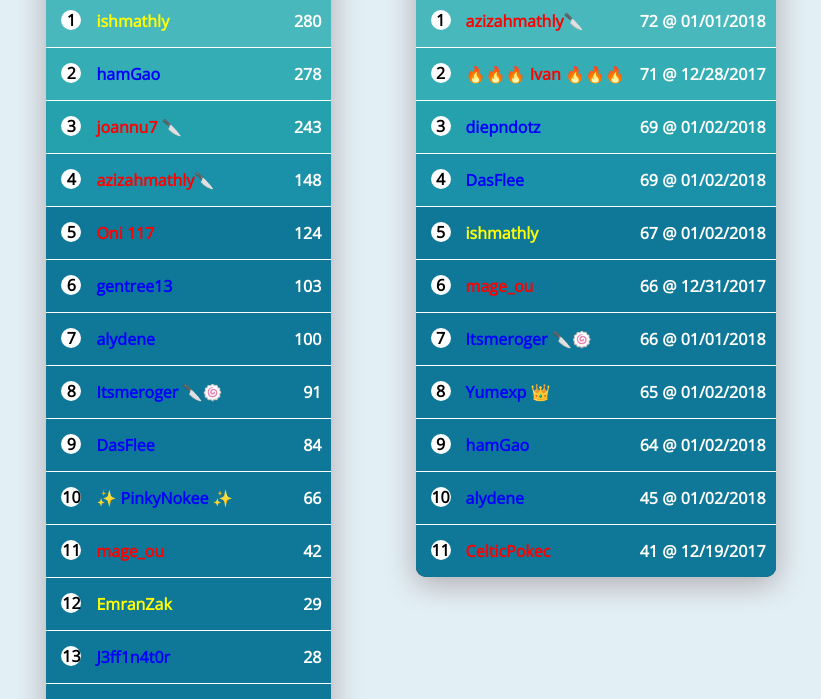
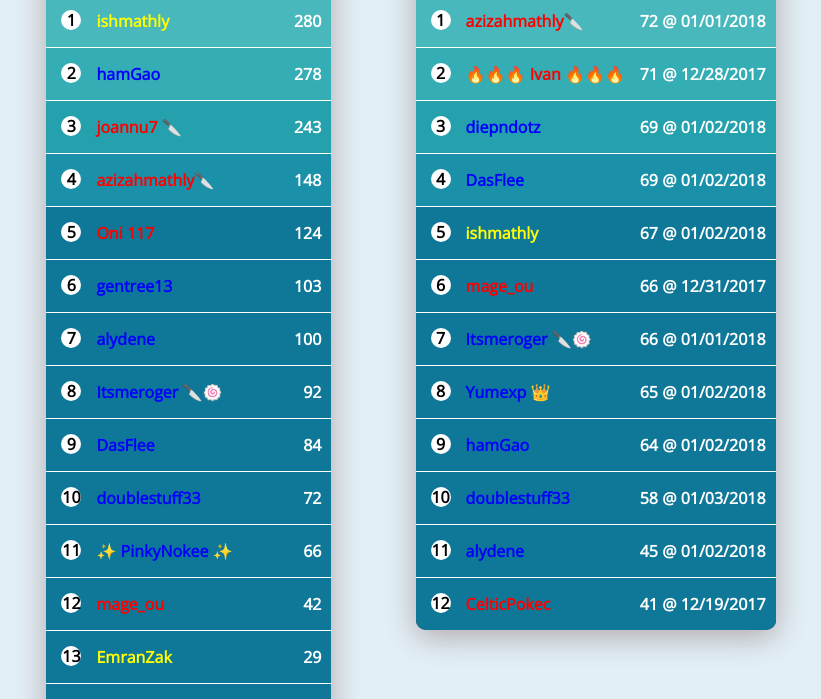
Before and after one commit to itsmeroger/pokeleaderboard2018, a plain HTML site: page index.html in a window 1280 px wide. Shown: the part 83-782 px from the top of the page, without its empty margins (229-1050 px from the left). Drawn offline with nearby package versions, Linux system fonts and the light colour scheme.

Commit message:
dblstuff

```diff
--- a/index.html
+++ b/index.html
@@ -299,11 +299,15 @@
     </li>
     <li>
       <mark class="mystic">Itsmeroger 🔪🍥</mark>
-      <small>91</small>
+      <small>92</small>
     </li>
     <li>
       <mark class="mystic">DasFlee</mark>
       <small>84</small>
+    </li>
+    <li>
+      <mark class="mystic">doublestuff33</mark>
+      <small>72</small>
     </li>
     <li>
       <mark class="mystic">✨ PinkyNokee ✨</mark>
@@ -379,6 +383,10 @@
       <small>64 @ 01/02/2018</small>
     </li>
     <li>
+      <mark class="mystic">doublestuff33</mark>
+      <small>58 @ 01/03/2018</small>
+    </li>
+    <li>
       <mark class="mystic">alydene</mark>
       <small>45 @ 01/02/2018</small>
     </li>
```
